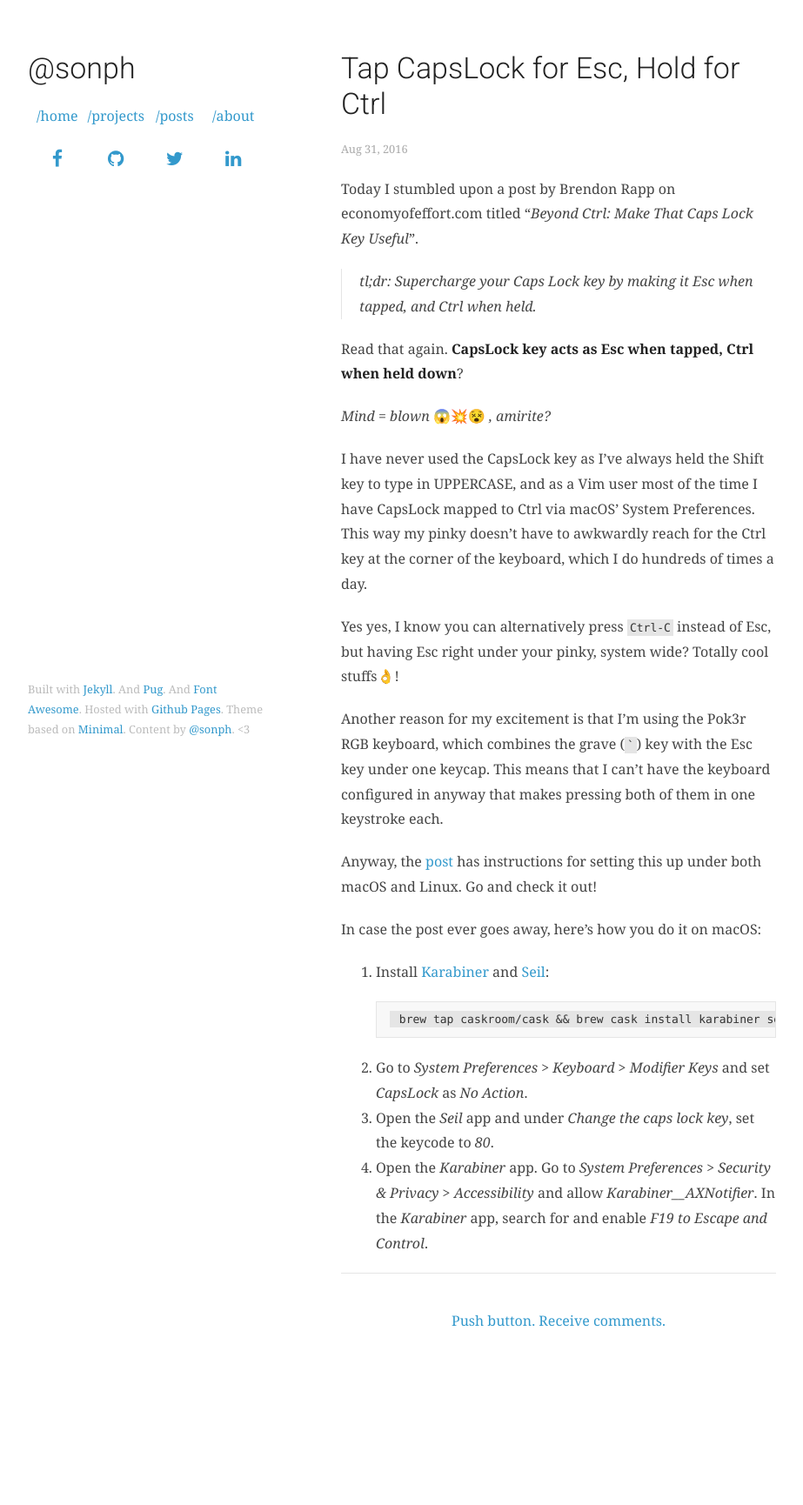
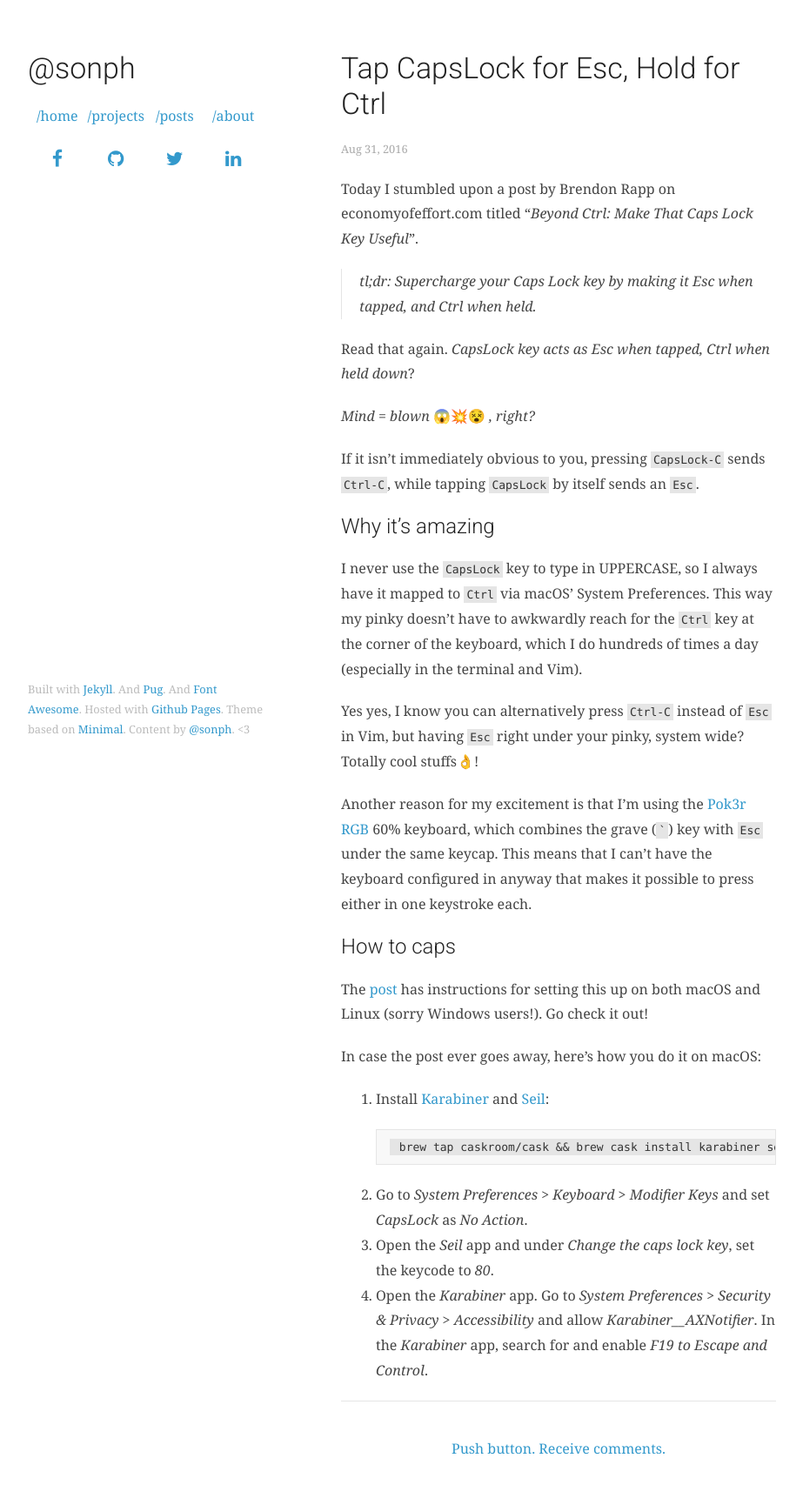
Before and after one commit to sonph/something, a Jekyll site: the page built from _posts/2016-08-31-tap-capslock-for-esc-hold-for-ctrl.md, in a window 1280 px wide. Shown: the whole page at 87% size, without its empty margins (178-1101 px from the left). Built offline with Jekyll 4.4.1, drawn with Linux system fonts in a browser that asks for light colours; some web fonts are replaced; before the commit the page ends 1583 px from its top, so only the background shows below that.

Commit message:
edit post

```diff
--- a/_posts/2016-08-31-tap-capslock-for-esc-hold-for-ctrl.md
+++ b/_posts/2016-08-31-tap-capslock-for-esc-hold-for-ctrl.md
@@ -10,17 +10,23 @@ Today I stumbled upon a post by Brendon Rapp on economyofeffort.com titled "_Bey
 
 > tl;dr: Supercharge your Caps Lock key by making it Esc when tapped, and Ctrl when held.
 
-Read that again. __CapsLock key acts as Esc when tapped, Ctrl when held down__?
+Read that again. _CapsLock key acts as Esc when tapped, Ctrl when held down_?
 
-_Mind = blown_ 😱💥😵 _, amirite?_
+_Mind = blown_ 😱💥😵 _, right?_
 
-I have never used the CapsLock key as I've always held the Shift key to type in UPPERCASE, and as a Vim user most of the time I have CapsLock mapped to Ctrl via macOS' System Preferences. This way my pinky doesn't have to awkwardly reach for the Ctrl key at the corner of the keyboard, which I do hundreds of times a day.
+If it isn't immediately obvious to you, pressing `CapsLock-C` sends `Ctrl-C`, while tapping `CapsLock` by itself sends an `Esc`.
 
-Yes yes, I know you can alternatively press `Ctrl-C` instead of Esc, but having Esc right under your pinky, system wide? Totally cool stuffs👌!
+## Why it's amazing
 
-Another reason for my excitement is that I'm using the Pok3r RGB keyboard, which combines the grave (<code>`</code>) key with the Esc key under one keycap. This means that I can't have the keyboard configured in anyway that makes pressing both of them in one keystroke each.
+I never use the `CapsLock` key to type in UPPERCASE, so I always have it mapped to `Ctrl` via macOS' System Preferences. This way my pinky doesn't have to awkwardly reach for the `Ctrl` key at the corner of the keyboard, which I do hundreds of times a day (especially in the terminal and Vim).
 
-Anyway, the [post][1] has instructions for setting this up under both macOS and Linux. Go and check it out!
+Yes yes, I know you can alternatively press `Ctrl-C` instead of `Esc` in Vim, but having `Esc` right under your pinky, system wide? Totally cool stuffs👌!
+
+Another reason for my excitement is that I'm using the [Pok3r RGB](https://www.instagram.com/p/BJMSxxxBUW4/?taken-by=_sonph) 60% keyboard, which combines the grave (<code>`</code>) key with `Esc` under the same keycap. This means that I can't have the keyboard configured in anyway that makes it possible to press either in one keystroke each.
+
+## How to caps
+
+The [post][1] has instructions for setting this up on both macOS and Linux (sorry Windows users!). Go check it out!
 
 In case the post ever goes away, here's how you do it on macOS:
 
```
